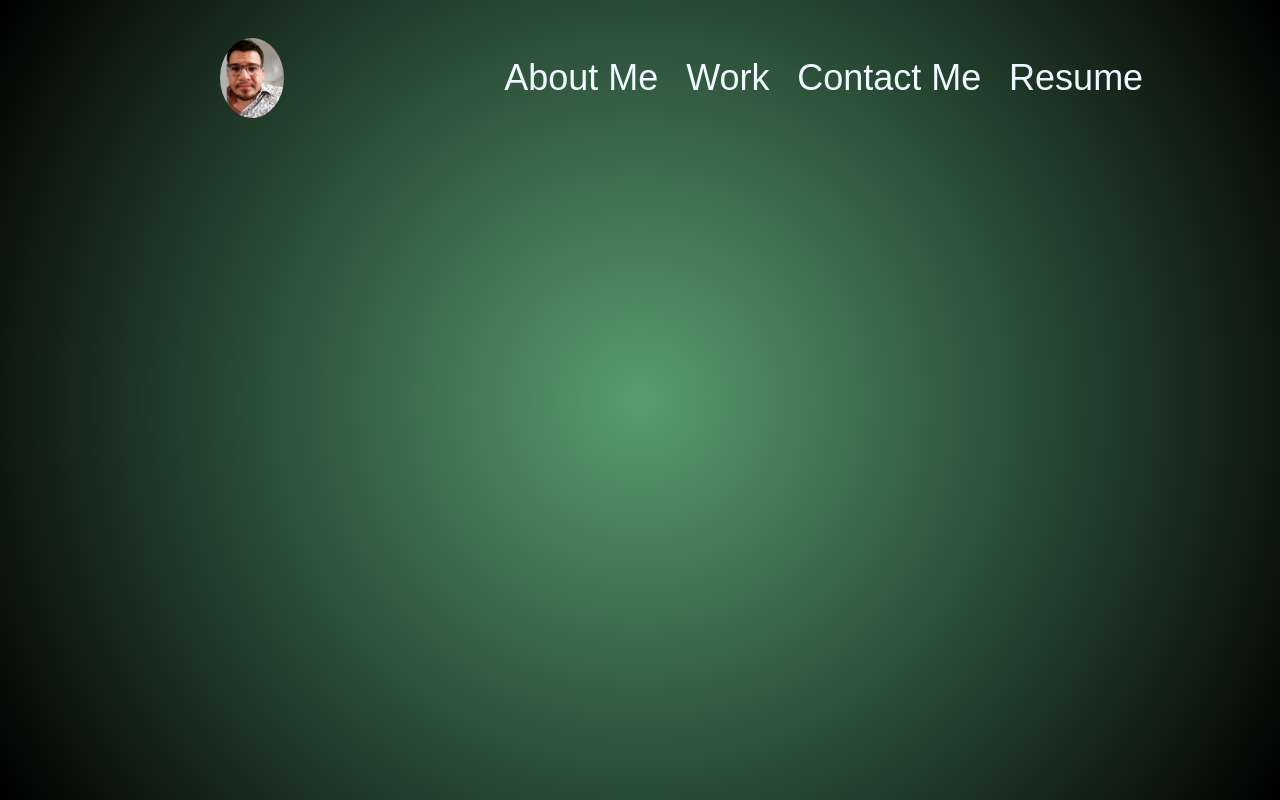
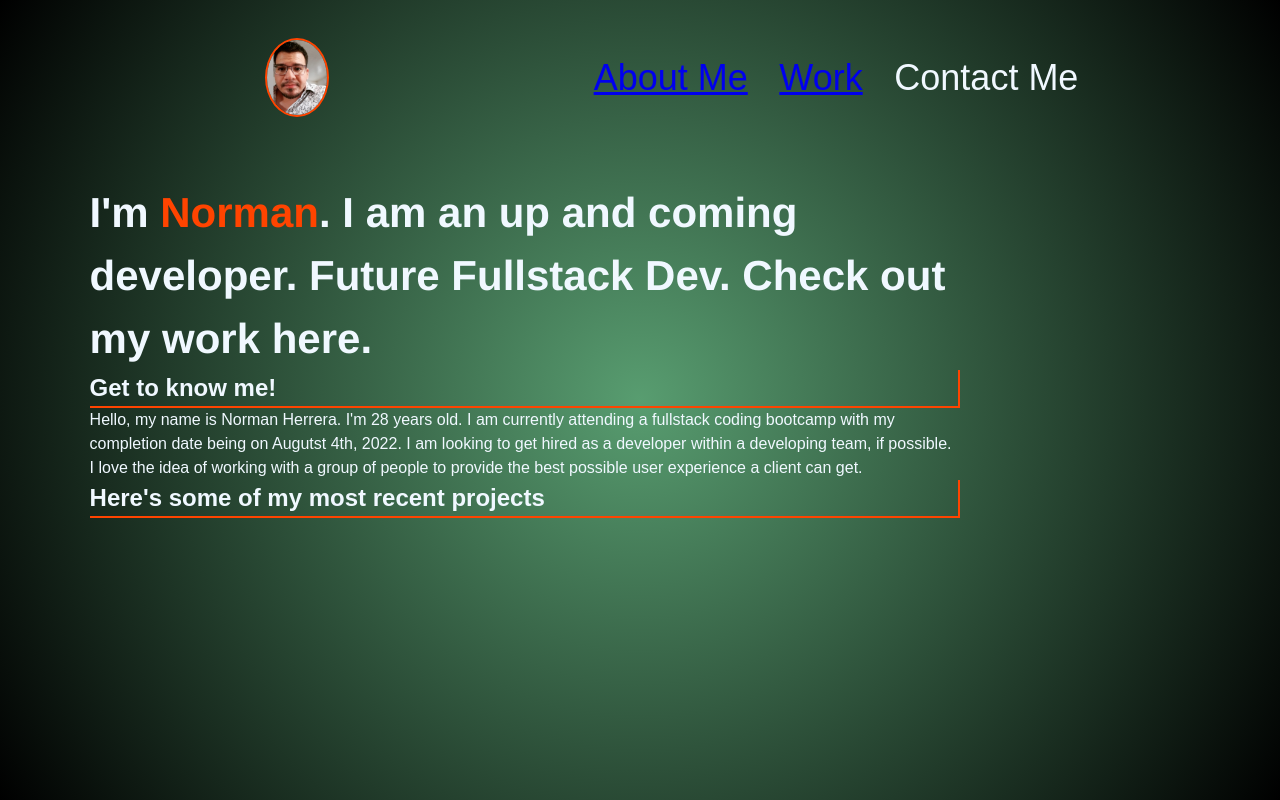
Before and after one commit to norher/My-portfolio, a plain HTML site: page index.html in a window 1280 px wide. Drawn offline with Linux system fonts and the light colour scheme.

Commit message:
created some classes for my html, added a lot of information into my about me and work sections

```diff
--- a/assets/style.css
+++ b/assets/style.css
@@ -4,32 +4,53 @@ html {
 }
 
 header {
-    /* border: 5px solid white; */
     padding-top: 3%;
-    color: aliceblue;
     display: flex;
     flex-wrap: wrap;
     flex-direction: row;
     justify-content: space-evenly;
-    /* padding-left: 5%;
-    padding-right: 5%; */
     align-items: center;
 }
 
 header img {
     width: 5%;
     border-radius: 50%;
+    border: 2PX solid rgb(255, 68, 0);
 }
 
 ul {
     display: inline-flex;
-    /* border: 3px solid blue; */
     font-size: 36px;
     justify-content: space-between;
     width: 115%;
-    /* position: absolute; */
 }
 
-li {
+main {
+    margin-top: 5%;
+}
 
+span {
+    color: rgb(255, 68, 0);
 }
+
+.lightFont {
+    color: aliceblue;
+}
+
+.aboutMe {
+    font-size: 42px;
+    line-height: 1.5;
+    font-family: 'Franklin Gothic Medium', 'Arial Narrow', Arial, sans-serif;
+}
+
+.container {
+    /* border: 4px solid white; */
+    width: 75%;
+    padding-left: 7%;
+    line-height: 1.5;
+}
+
+.bottomRightBrdr {
+    border-bottom: 2px solid rgb(255, 68, 0);
+    border-right: 2px solid rgb(255, 68, 0);
+}
--- a/index.html
+++ b/index.html
@@ -9,24 +9,43 @@
     <title>Norman Herrera - Fullstack Engineer in the Making</title>
 </head>
 <body>
-    <header>
+    <header class="lightFont">
         <img src="./assets/Images/selfie.jpg" alt="A picture of me"/>
         <nav>
             <ul>
                 <li>
-                    <a>About Me</a>
+                    <a href="#About-me">About Me</a>
                 </li>
                 <li>
-                    <a>Work</a>
+                    <a href="#recentWork">Work</a>
                 </li>
                 <li>
                     <a>Contact Me</a>
                 </li>
-                <li>
-                    <a>Resume</a>
-                </li>
             </ul>
         </nav>
     </header>
+    <Main>
+        <section class="lightFont">
+            <h1 class="container aboutMe">
+                I'm <span>Norman</span>. I am an up and coming developer. Future Fullstack Dev. Check out my work here.
+            </h1>
+        </section>
+        <section class="lightFont container" id="About-me">
+            <h1 class="bottomRightBrdr">
+                Get to know me!
+            </h1>
+            <p>
+                Hello, my name is Norman Herrera. I'm 28 years old. I am currently attending a fullstack coding bootcamp with my completion date being on Augutst 4th, 2022.
+                I am looking to get hired as a developer within a developing team, if possible. I love the idea of working with a group of people to provide the best possible
+                user experience a client can get.
+            </p>
+        </section>
+        <section class="lightFont container" id="recentWork">
+            <h1 class="bottomRightBrdr">
+                Here's some of my most recent projects
+            </h1>
+        </section>
+    </Main>
 </body>
 </html>
```
